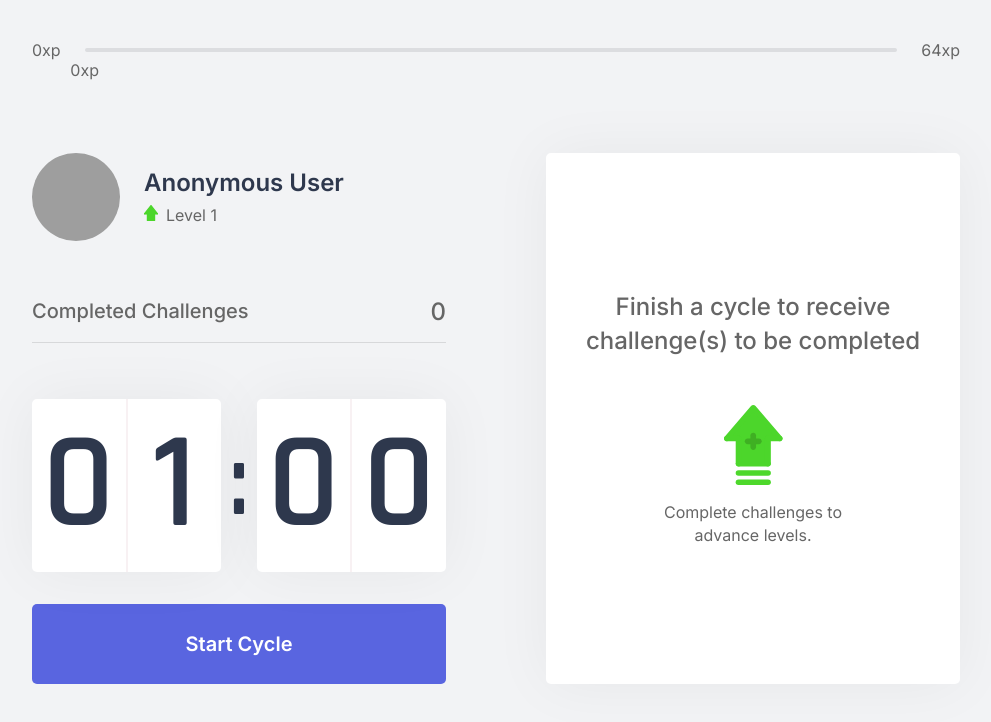
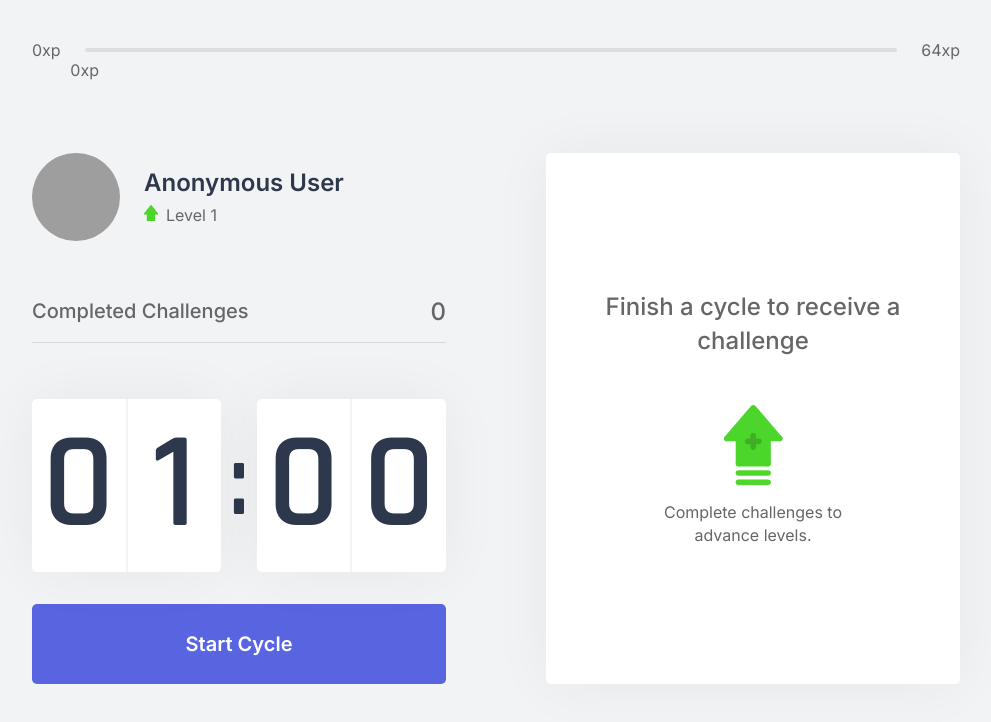
Before and after one commit to fsperoni/Move-Yourself, a Next.js app: page / in a window 1280 px wide. Shown: the top 722 px of the page, without its empty margins (144-1135 px from the left). Built offline with nearby package versions, Linux system fonts and the light colour scheme; grey boxes are pictures that could not be loaded.

Commit message:
Update ChallengeBox.tsx

```diff
--- a/src/components/ChallengeBox.tsx
+++ b/src/components/ChallengeBox.tsx
@@ -49,7 +49,7 @@ export function ChallengeBox() {
                 </div>
             ): (
                 <div className={styles.challengeNotActive}>
-                <strong>Finish a cycle to receive challenge(s) to be completed</strong>
+                <strong>Finish a cycle to receive a challenge</strong>
                 <p>
                     <img src="icons/level-up.svg" alt="Level up" />
                     Complete challenges to advance levels.
```
